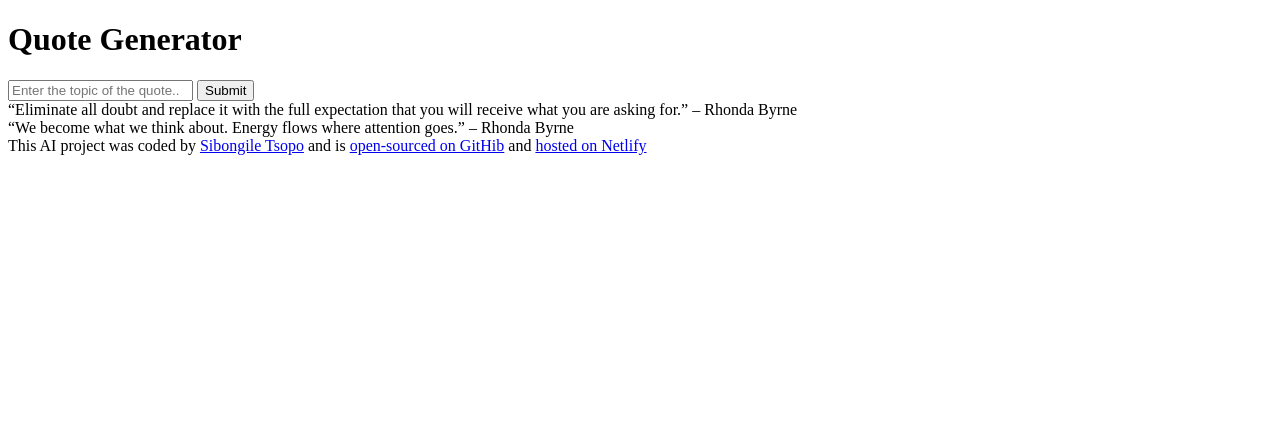
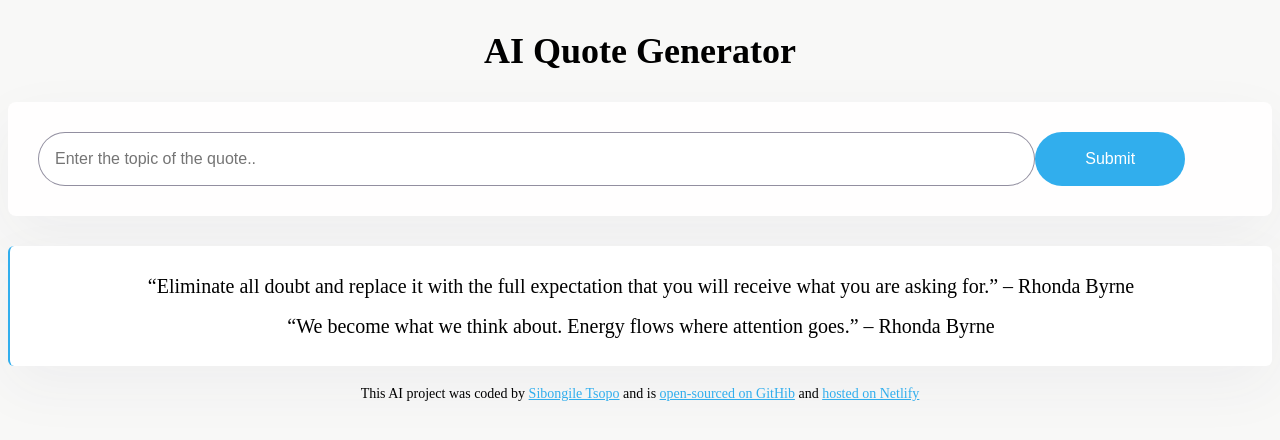
Before and after one commit to SibongileT88/AI-Quote-Generator, a plain HTML site: page index.html in a window 1280 px wide. Drawn offline with Linux system fonts and the light colour scheme.

Commit message:
Added CSS to the project

```diff
--- a/index.html
+++ b/index.html
@@ -6,8 +6,10 @@
     <link rel="stylesheet" href="src/style.css" />
     <title>AI Quote Generator</title>
   </head>
+
   <body>
-    <h1>Quote Generator</h1>
+    <div id="container">
+      <h1>AI Quote Generator</h1>
 
       <main>
         <form>
@@ -15,10 +17,11 @@
             type="text"
             placeholder="Enter the topic of the quote.."
             required
+            class="input-quote"
           />
-        <input type="submit" />
+          <input type="submit" class="submit-button" />
         </form>
-      <div>
+        <div class="quote">
           “Eliminate all doubt and replace it with the full expectation that you
           will receive what you are asking for.” – Rhonda Byrne <br />
           “We become what we think about. Energy flows where attention goes.” –
@@ -39,6 +42,7 @@
           >hosted on Netlify</a
         >
       </footer>
+    </div>
     <script src="src/index.js"></script>
   </body>
 </html>
--- a/src/style.css
+++ b/src/style.css
@@ -0,0 +1,59 @@
+body {
+  background-color: rgb(248, 248, 247);
+  text-align: center;
+  font-family: Roboto monospace;
+}
+
+.container {
+  margin: 120px auto;
+  max-width: 600px;
+}
+
+h1 {
+  font-size: 36px;
+  line-height: 1.5;
+  font-weight: 800;
+  text-align: center;
+}
+
+form {
+  padding: 30px;
+  background-color: rgb(255, 254, 254);
+  border-radius: 8px;
+  display: flex;
+  box-shadow: 0px 20px 60px rgba(65, 50, 100, 0.05);
+  margin-bottom: 30px;
+}
+.input-quote {
+  padding: 16px;
+  width: 80%;
+  font-size: 16px;
+  border: 1px solid rgba(39, 33, 66, 0.5);
+  border-radius: 60px;
+  line-height: 20px;
+}
+.submit-button {
+  background: rgb(49, 174, 237);
+  color: #fff;
+  border: none;
+  width: 150px;
+  font-size: 16px;
+  padding: 15px 25px;
+  border-radius: 60px;
+}
+.quote {
+  font-size: 20px;
+  background-color: #fff;
+  padding: 20px;
+  line-height: 2;
+  border-left: 2px solid rgb(49, 174, 237);
+  border-radius: 6px;
+  box-shadow: 0px 20px 60px rgba(65, 50, 100, 0.05);
+}
+footer {
+  margin-top: 20px;
+  font-size: 14px;
+}
+a {
+  color: rgb(49, 174, 237);
+}
```
Lines whose indentation alone changed are shown as unchanged.
